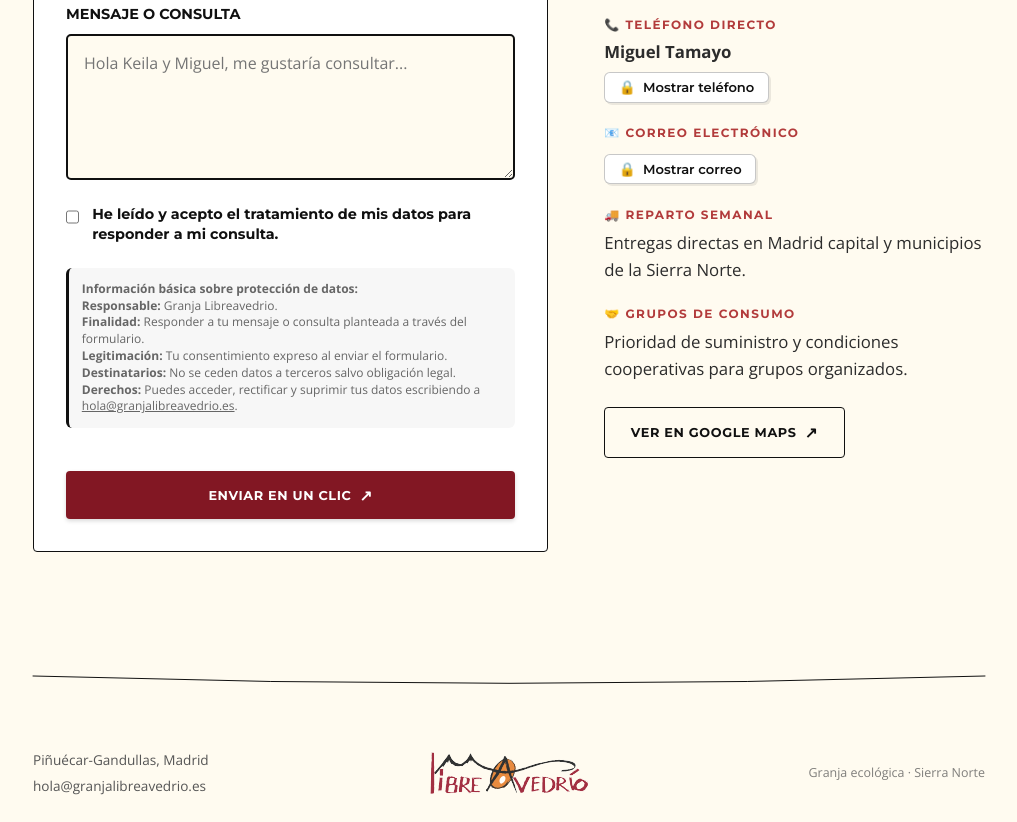
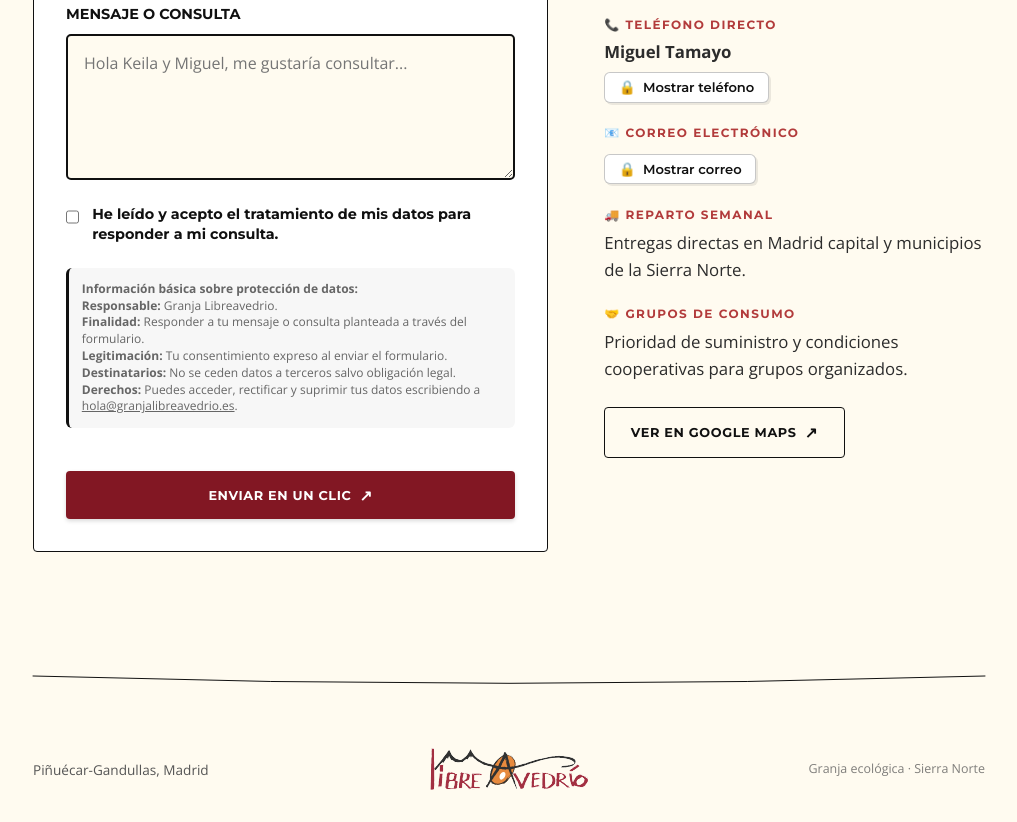
Before and after one commit to datoscarlesgutierrez-stack/libreavedriov1, a website built with Vite: page contacto.html in a window 1280 px wide. Shown: the part 1298-2120 px from the top of the page, without its empty margins (131-1148 px from the left). Built offline with nearby package versions, Linux system fonts and the light colour scheme.

Commit message:
feat(footer): remove email from footer to prevent spam and keep it minimal

```diff
--- a/contacto.html
+++ b/contacto.html
@@ -279,7 +279,6 @@
         <div class="container footer-container">
             <div class="footer-col footer-col-left">
                 <p class="footer-item">Piñuécar-Gandullas, Madrid</p>
-                <a href="mailto:hola@granjalibreavedrio.es" class="footer-item footer-link">hola@granjalibreavedrio.es</a>
             </div>
             <div class="footer-col footer-col-center">
                 <a href="index.html" title="Subir al inicio">
```
Also changed, not shown: granja-compostera.html (+0 -1 lines), granja-embalaje.html (+0 -1 lines), granja-huevos.html (+0 -1 lines), granja-nave.html (+0 -1 lines), granja-parque.html (+0 -1 lines), granja.html (+0 -1 lines), historia.html (+0 -1 lines), index.html (+0 -1 lines), pedidos.html (+0 -1 lines), principios.html (+0 -1 lines).
